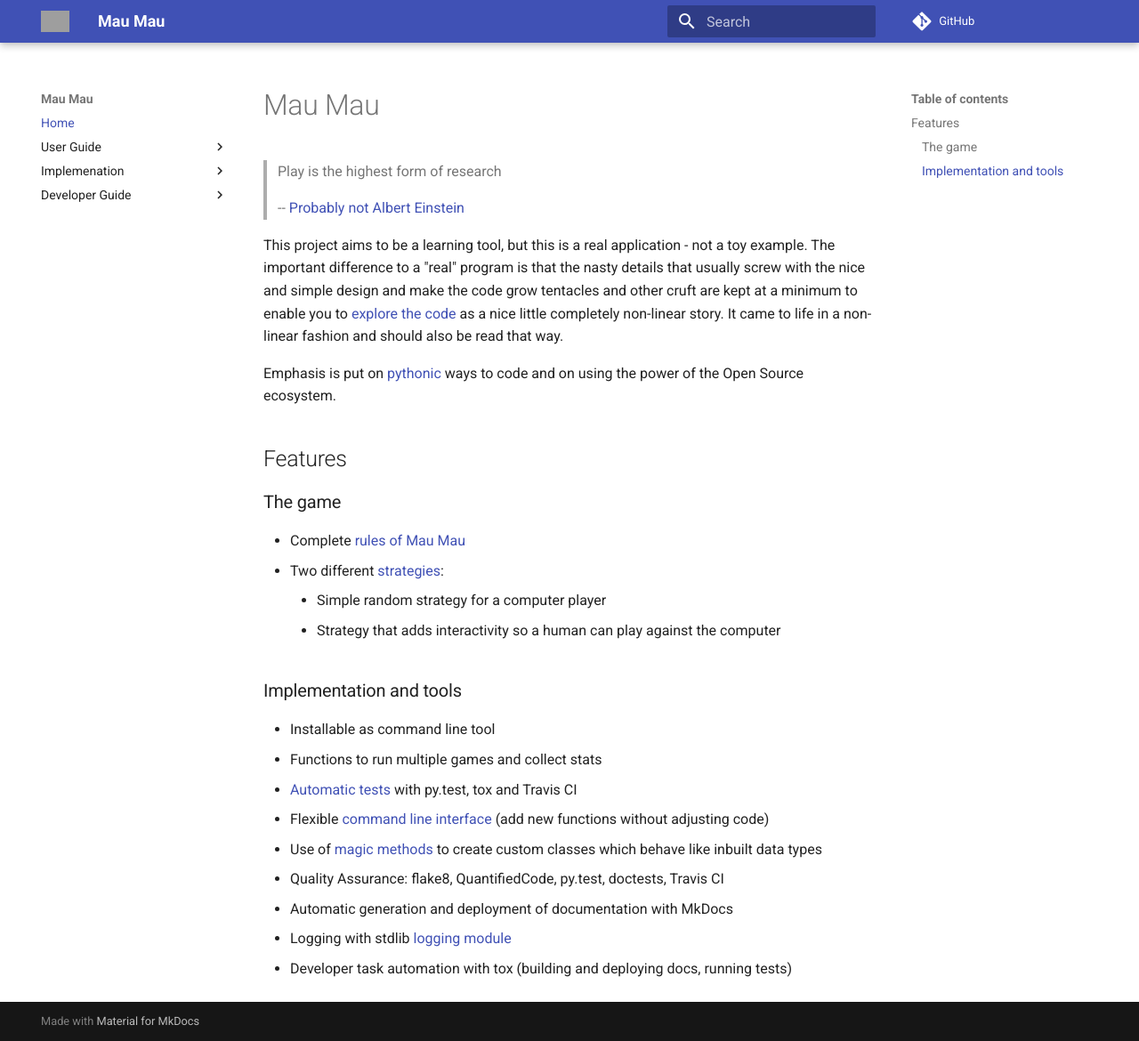
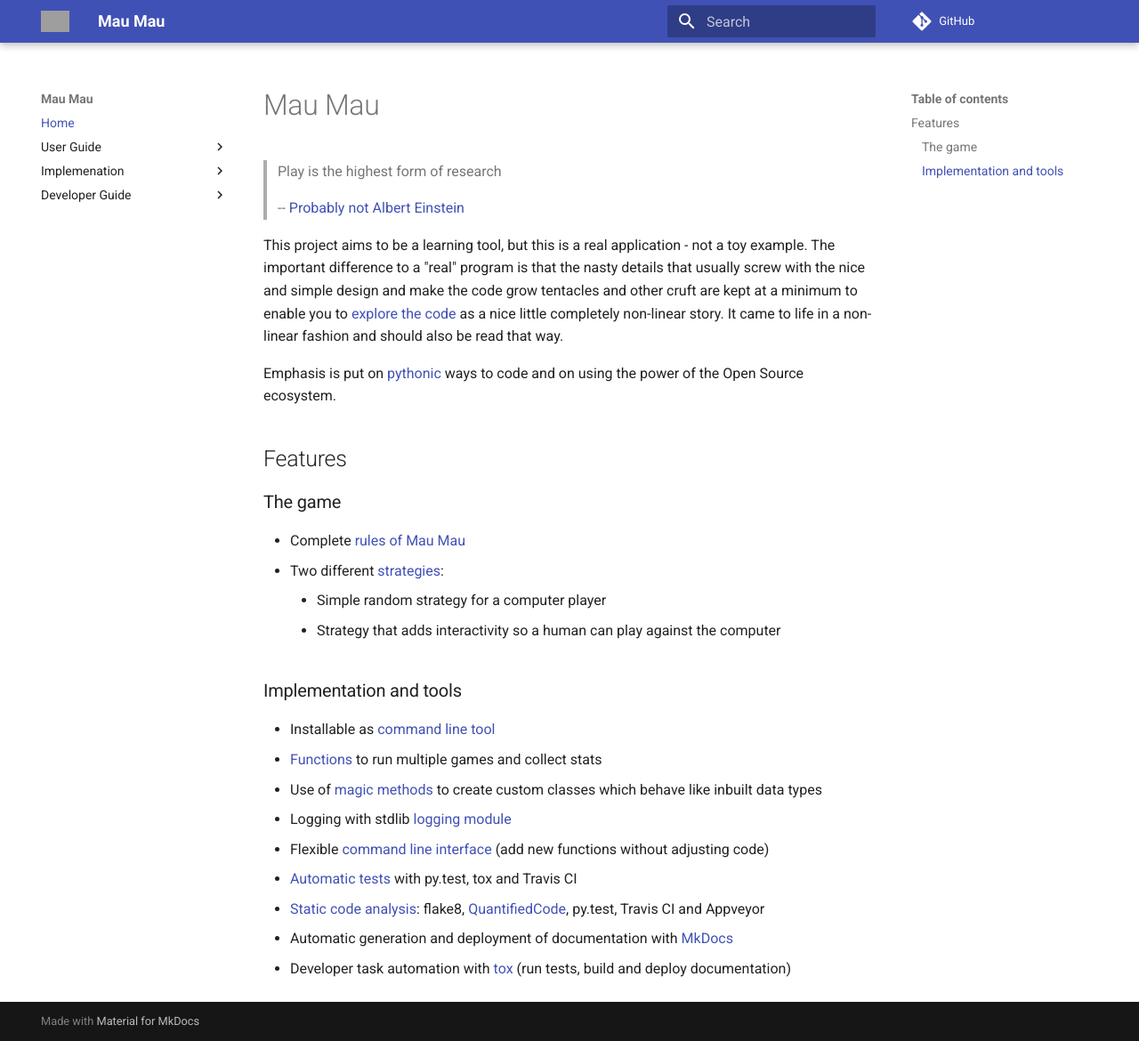
Before and after one commit to obestwalter/mau-mau, an MkDocs documentation site: the page built from docs/index.md, in a window 1280 px wide and 1170 px high. Shown: the whole window at 89% size. Built offline with MkDocs 1.6.1 and Material for MkDocs 9.7.7, drawn with Linux system fonts in a browser that asks for light colours; comment, search, counter and statistics services are not loaded; old or Windows-style settings are respelled for this version of MkDocs; grey boxes are pictures that could not be loaded.

Commit message:
add links and link all concrete pointers into the code to the current release

```diff
--- a/docs/index.md
+++ b/docs/index.md
@@ -19,12 +19,12 @@ Emphasis is put on [pythonic](https://gist.github.com/JeffPaine/6213790) ways to
 
 ### Implementation and tools
 
-* Installable as command line tool
-* Functions to run multiple games and collect stats
-* [Automatic tests](https://github.com/obestwalter/mau-mau/blob/master/tests/) with py.test, tox and Travis CI
-* Flexible [command line interface](https://github.com/obestwalter/mau-mau/blob/master/mau_mau/cli.py) (add new functions without adjusting code)
+* Installable as [command line tool](https://github.com/obestwalter/mau-mau/blob/4.0.0/setup.py#L30)
+* [Functions](https://github.com/obestwalter/mau-mau/blob/4.0.0/mau_mau/stats.py) to run multiple games and collect stats
 * Use of [magic methods](implementation/remarks.md#magic-methods-protocols) to create custom classes which behave like inbuilt data types
-* Quality Assurance: flake8, QuantifiedCode, py.test, doctests, Travis CI
-* Automatic generation and deployment of documentation with MkDocs
 * Logging with stdlib [logging module](https://docs.python.org/3/library/logging.html)
-* Developer task automation with tox (building and deploying docs, running tests)
+* Flexible [command line interface](https://github.com/obestwalter/mau-mau/blob/4.0.0/mau_mau/cli.py) (add new functions without adjusting code)
+* [Automatic tests](https://github.com/obestwalter/mau-mau/blob/4.0.0/tests/) with py.test, tox and Travis CI
+* [Static code analysis](https://en.wikipedia.org/wiki/Static_program_analysis): flake8, [QuantifiedCode](https://www.quantifiedcode.com/app/project/663c550f107844aa842b4ce5e02883c4), py.test, Travis CI and Appveyor
+* Automatic generation and deployment of documentation with [MkDocs](https://github.com/obestwalter/mau-mau/blob/4.0.0/mkdocs.yml)
+* Developer task automation with [tox](https://github.com/obestwalter/mau-mau/blob/4.0.0/tox.ini) (run tests, build and deploy documentation)
--- a/setup.py
+++ b/setup.py
@@ -6,7 +6,7 @@ from setuptools import setup
 def get_extra_dependencies():
     extras = {
         'tests': ['tox', 'flake8', 'pytest', 'pytest-watch'],
-        'docs': ['mkdocs']}
+        'docs': ['mkdocs', 'mkdocs-material']}
     extras.update(dict(all=list(itertools.chain(*extras.values()))))
     return extras
 
```
Also changed, not shown: docs/dev/ci.md (+2 -2 lines), docs/dev/docs.md (+1 -1 lines), docs/dev/tests.md (+2 -2 lines), docs/guide/usage.md (+1 -1 lines), docs/implementation/explore.md (+11 -11 lines), 1 other file.
